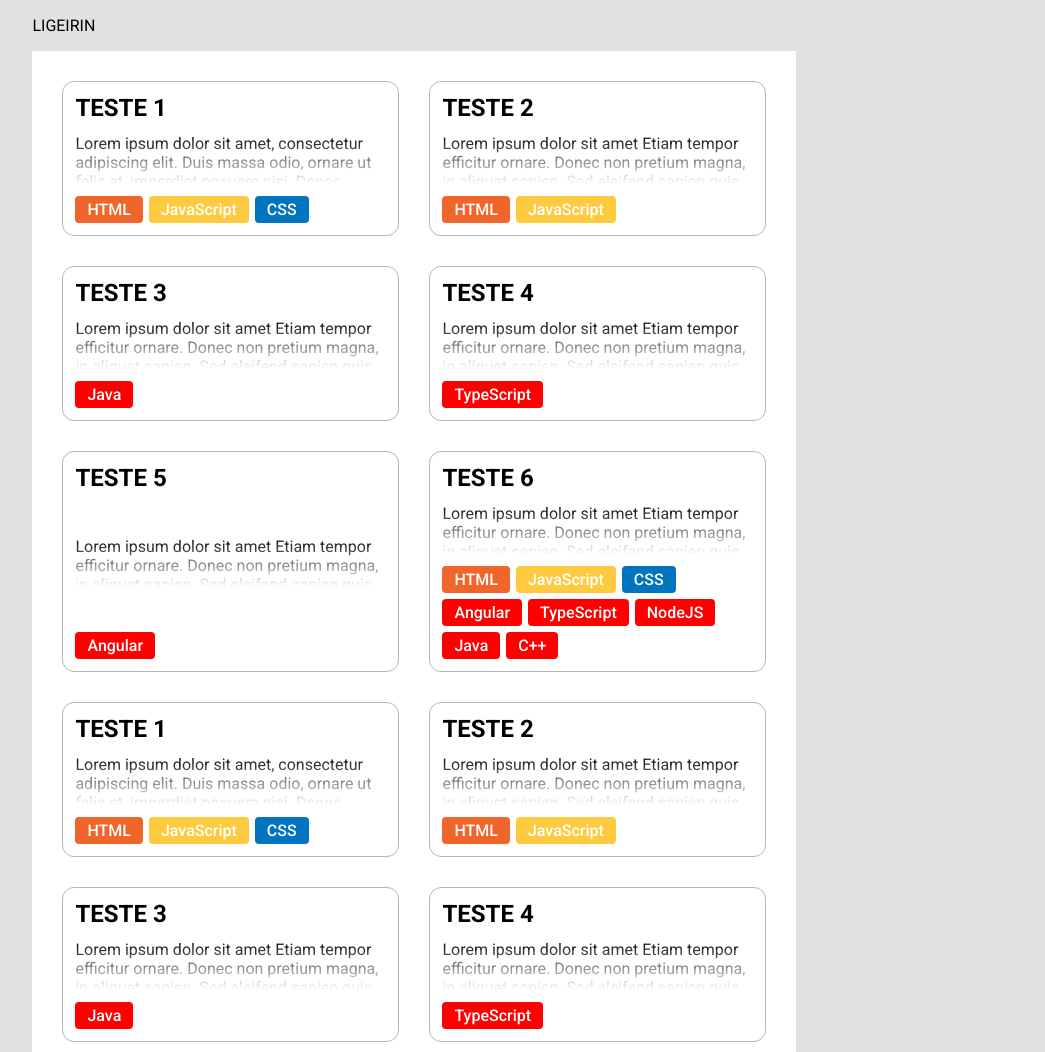
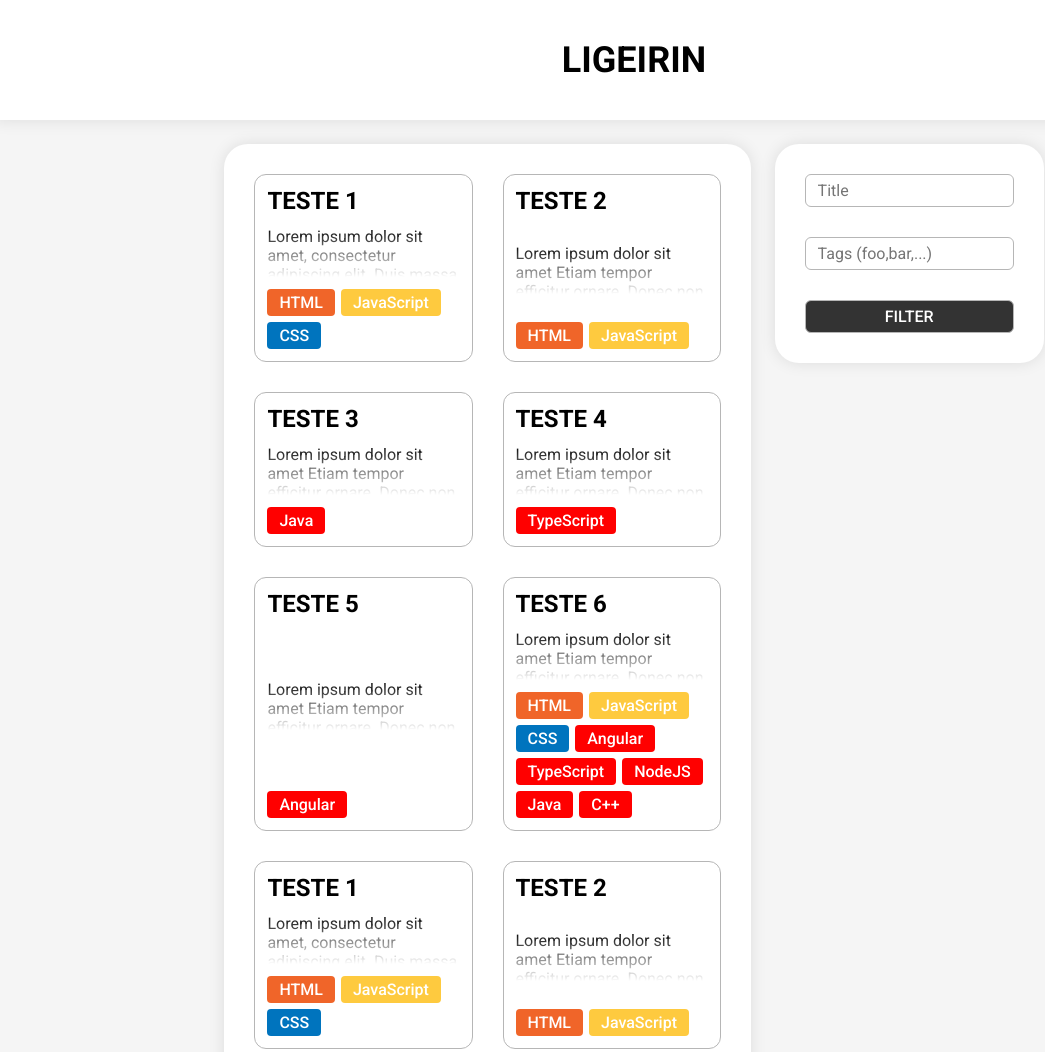
Before and after one commit to ligeirin/codex, a plain HTML site: page index.html in a window 1280 px wide. Shown: the top 1052 px of the page, without its empty margins (6-1051 px from the left). Drawn offline with nearby package versions, Linux system fonts and the light colour scheme.

Commit message:
Edit Home CSS

```diff
--- a/src/styles/index.css
+++ b/src/styles/index.css
@@ -1,21 +1,56 @@
 * {
 	font-family: "Roboto", sans-serif;
+	box-sizing: border-box;
 }
 
 body {
 	padding: 0;
 	margin: 0;
 
-	background-color: rgb(225, 225, 225);
+	background-color: rgb(245, 245, 245);
+}
+
+.nav {
+	height: 120px;
+	background-color: rgb(255, 255, 255);
+	display: flex;
+	align-items: center;
+	justify-content: center;
+
+	width: 100vw;
+	box-sizing: content-box;
+
+	margin-bottom: 24px;
+}
+
+.nav p{
+	margin: 0;
+	padding: 0;
+	display: block;
+	text-align: center;
+	width: 100%;
+
+	font-size: 36px;
+	font-weight: 600;
+}
+
+.nav, .entries-wrapper, .filter-wrapper {
+	box-shadow: 0 0 16px 0px rgba(0, 0, 0, .1);
 }
 
 .container {
-	width: 94vw;
+	width: 64vw;
 	margin: auto;
 }
 
+.entries-container {
+	display: grid;
+	grid-template-columns: 2fr 1fr;
+	gap: 24px;
+}
+
 .entries-wrapper {
-	width: 55vw;
+	/* width: 55vw; */
 
 	display: grid;
 	grid-template-columns: 1fr 1fr;
@@ -26,6 +61,8 @@ body {
 	padding: 30px;
 
 	background-color: rgb(255, 255, 255);
+
+	border-radius: 24px;
 }
 
 .entry {
@@ -86,3 +123,48 @@ body {
 	color: rgb(255, 255, 255);
 	font-weight: 500;
 }
+
+.filter-wrapper{
+	border-radius: 24px;
+
+	height: fit-content;
+
+	display: flex;
+	flex-direction: column;
+
+	padding: 30px;
+	gap: 30px;
+
+	background-color: white;
+}
+
+.filter-field{
+	font-size: 16px;
+
+	padding: 6px 12px;
+	border-radius: 6px;
+
+	border: 1px solid rgb(182, 182, 182);
+	outline: none;
+}
+
+.filter-btn{
+	background-color: rgb(51,51,51);
+	color: white;
+	font-weight: 500;
+	cursor: pointer;
+	box-sizing: border-box;
+
+	outline: 0px solid rgb(182, 182, 182);
+
+	transition: all .1s ease-in-out;
+}
+
+.filter-btn:hover{
+	background-color: rgb(255,255,255);
+	color: rgb(51,51,51);
+}
+
+.filter-btn:active{
+	outline: 2px solid rgb(51,51,51);
+}
```
